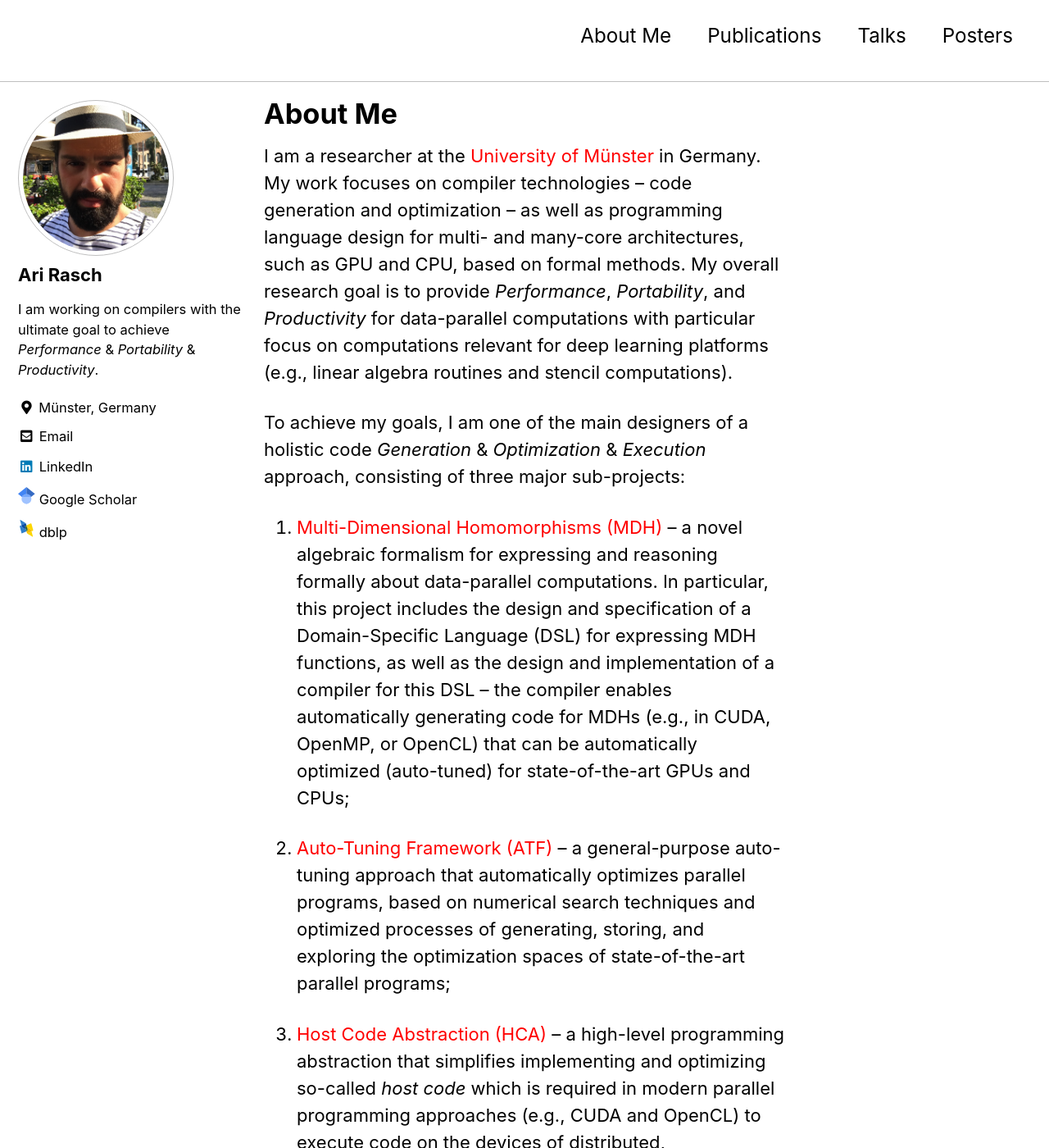
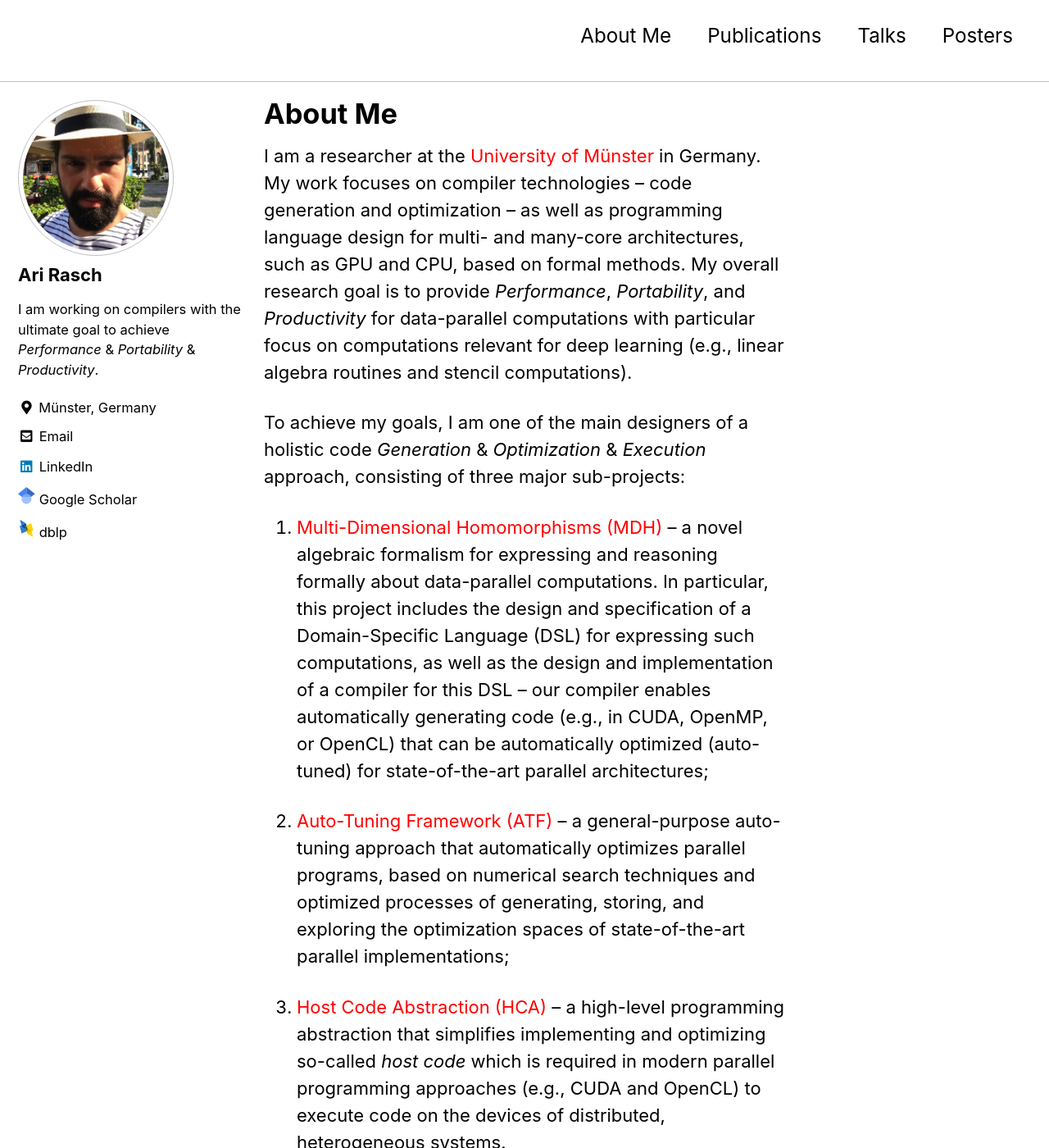
Before and after one commit to AriRasch/arirasch.github.io, a Jekyll site: the page built from index.md, in a window 1280 px wide and 1400 px high. Shown: the whole window at 82% size. Built offline with Jekyll 4.4.1, drawn with Linux system fonts in a browser that asks for light colours; cached includes are drawn as plain includes; our own code applies the rules of GitHub Pages for plain Markdown files.

Commit message:
Update index.md (#22)

```diff
--- a/index.md
+++ b/index.md
@@ -5,13 +5,13 @@ author_profile: true
 
 # About Me
 
-I am a researcher at the [University of Münster](https://www.uni-muenster.de/en/) in Germany. My work focuses on compiler technologies -- code generation and optimization -- as well as programming language design for multi- and many-core architectures, such as GPU and CPU, based on formal methods. My overall research goal is to provide *Performance*, *Portability*, and *Productivity* for data-parallel computations with particular focus on computations relevant for deep learning platforms (e.g., linear algebra routines and stencil computations).
+I am a researcher at the [University of Münster](https://www.uni-muenster.de/en/) in Germany. My work focuses on compiler technologies -- code generation and optimization -- as well as programming language design for multi- and many-core architectures, such as GPU and CPU, based on formal methods. My overall research goal is to provide *Performance*, *Portability*, and *Productivity* for data-parallel computations with particular focus on computations relevant for deep learning (e.g., linear algebra routines and stencil computations).
 
 To achieve my goals, I am one of the main designers of a holistic code *Generation* & *Optimization* & *Execution* approach, consisting of three major sub-projects:
 
-1. [Multi-Dimensional Homomorphisms (MDH)](https://mdh-lang.org) -- a novel algebraic formalism for expressing and reasoning formally about data-parallel computations. In particular, this project includes the design and specification of a Domain-Specific Language (DSL) for expressing MDH functions, as well as the design and implementation of a compiler for this DSL -- the compiler enables automatically generating code for MDHs (e.g., in CUDA, OpenMP, or OpenCL) that can be automatically optimized (auto-tuned) for state-of-the-art GPUs and CPUs;
+1. [Multi-Dimensional Homomorphisms (MDH)](https://mdh-lang.org) -- a novel algebraic formalism for expressing and reasoning formally about data-parallel computations. In particular, this project includes the design and specification of a Domain-Specific Language (DSL) for expressing such computations, as well as the design and implementation of a compiler for this DSL -- our compiler enables automatically generating code (e.g., in CUDA, OpenMP, or OpenCL) that can be automatically optimized (auto-tuned) for state-of-the-art parallel architectures;
 
-2. [Auto-Tuning Framework (ATF)](https://atf-tuner.org) -- a general-purpose auto-tuning approach that automatically optimizes parallel programs, based on numerical search techniques and optimized processes of generating, storing, and exploring the optimization spaces of state-of-the-art parallel programs;
+2. [Auto-Tuning Framework (ATF)](https://atf-tuner.org) -- a general-purpose auto-tuning approach that automatically optimizes parallel programs, based on numerical search techniques and optimized processes of generating, storing, and exploring the optimization spaces of state-of-the-art parallel implementations;
 
 3. [Host Code Abstraction (HCA)](https://hca-project.org) -- a high-level programming abstraction that simplifies implementing and optimizing so-called *host code* which is required in modern parallel programming approaches (e.g., CUDA and OpenCL) to execute code on the devices of distributed, heterogeneous systems.
 
```
